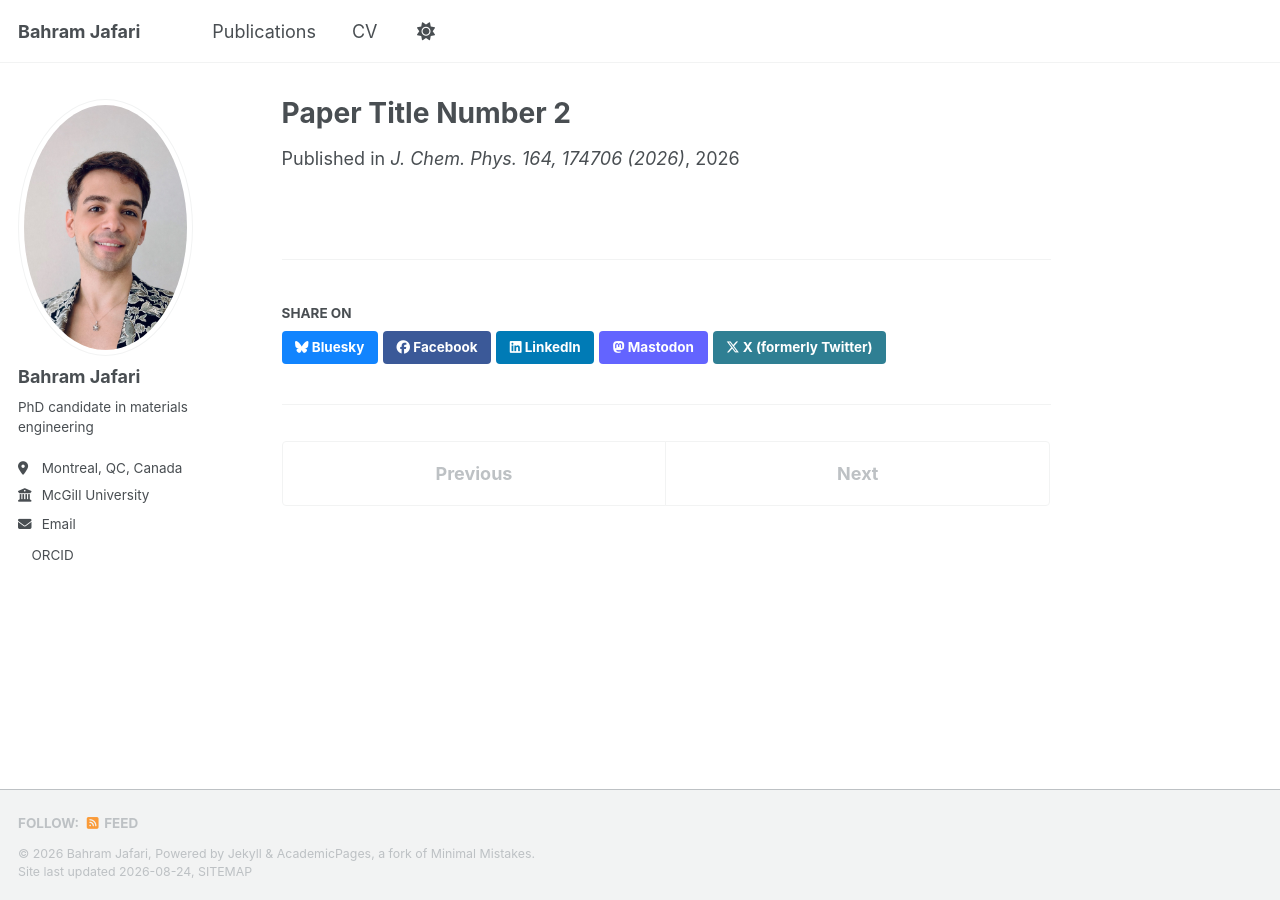
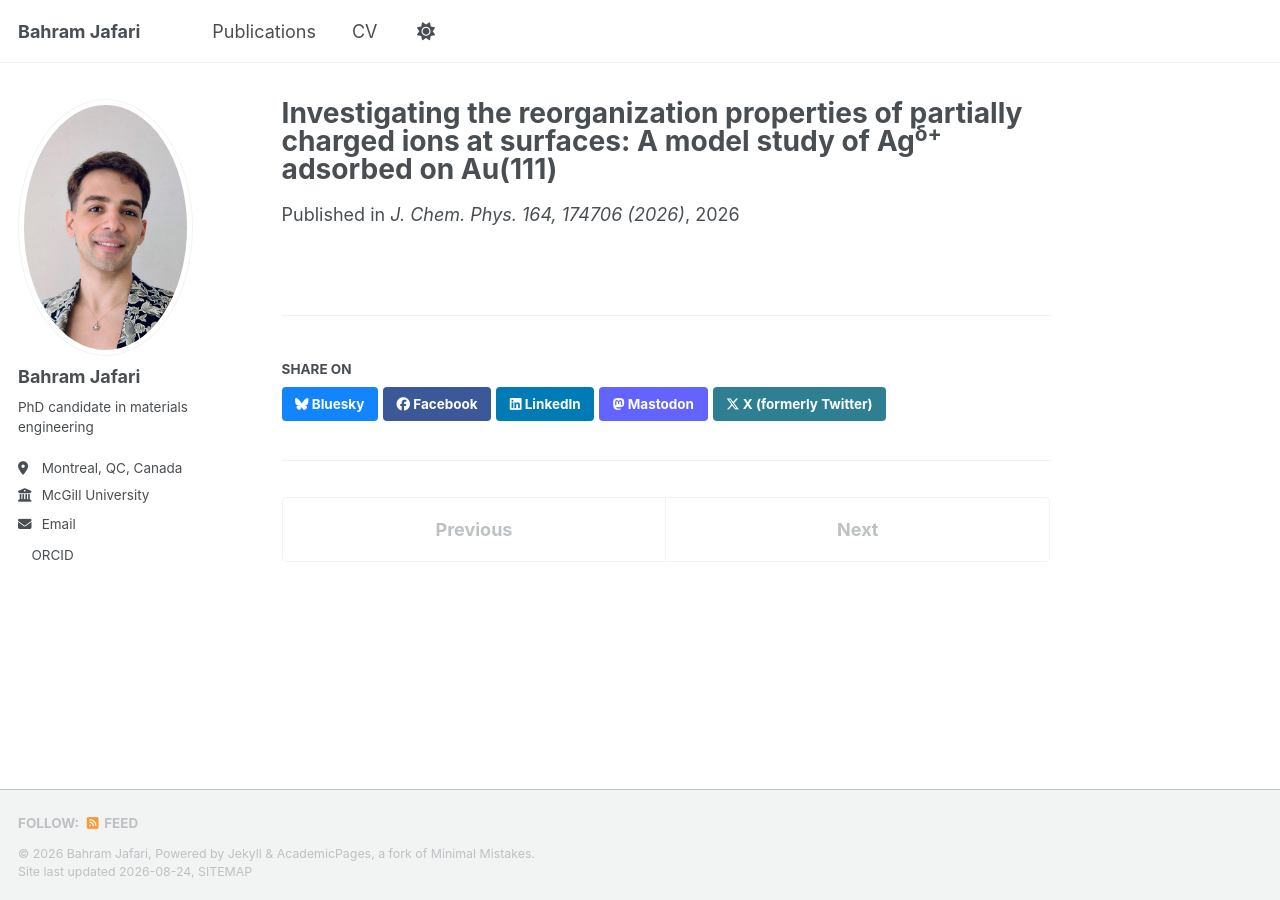
Before and after one commit to bahramjafarii/bahramjafarii.github.io, a Jekyll site: the page built from _publications/2026-05-04-paper-title-number-2.md, in a window 1280 px wide. Built offline with Jekyll 4.4.1, drawn with Linux system fonts in a browser that asks for light colours; a style sheet for code colours, icons or effects is not loaded.

Commit message:
Update title of publication to reflect new focus

```diff
--- a/_publications/2026-05-04-paper-title-number-2.md
+++ b/_publications/2026-05-04-paper-title-number-2.md
@@ -1,5 +1,5 @@
 ---
-title: "Paper Title Number 2"
+title: "Investigating the reorganization properties of partially charged ions at surfaces: A model study of Ag<sup>δ+</sup> adsorbed on Au(111) "
 collection: publications
 category: manuscripts
 permalink: /publication/2026-05-04-paper-title-number-2
```
